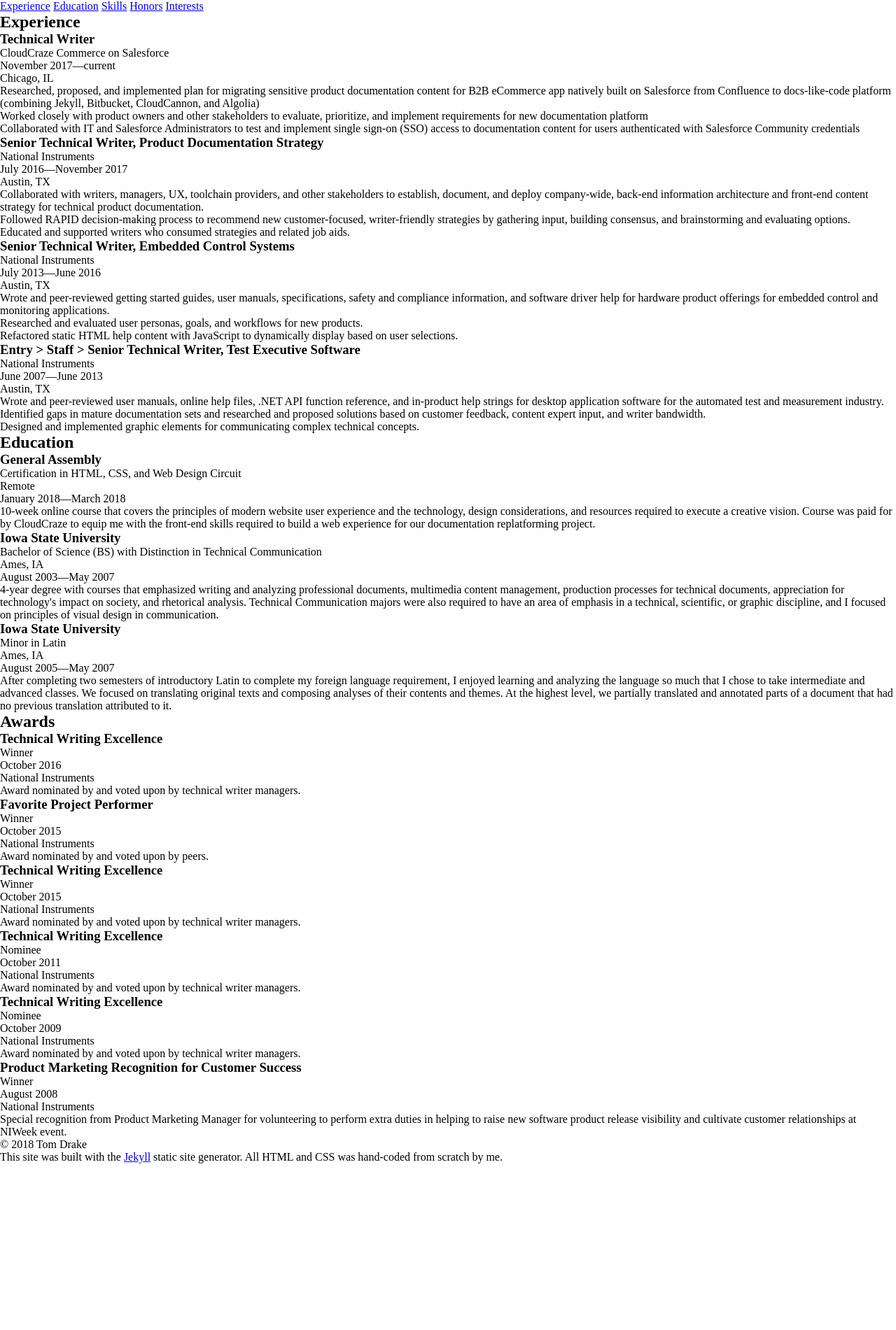
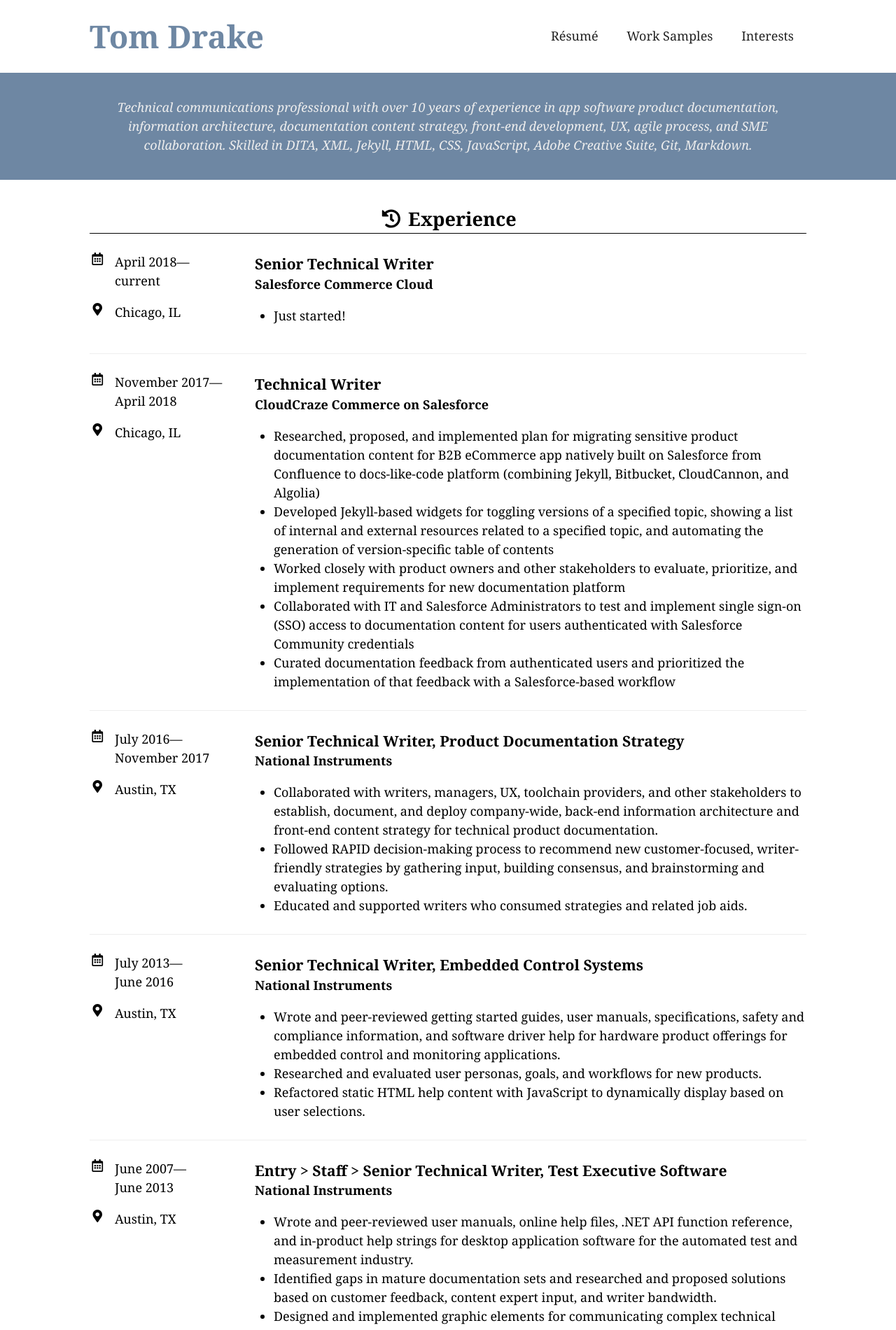
Before and after one commit to tddrake485/tddrake485.github.io, a Jekyll site: the page built from index.html, in a window 1280 px wide. Shown: the top 1901 px of the page at 70% size. Built offline with Jekyll 4.4.1, drawn with Linux system fonts in a browser that asks for light colours; nearby versions of some CDN libraries; some web fonts are replaced; before the commit the page ends 1663 px from its top, so only the background shows below that; some of the changed text lies outside the part shown.

Commit message:
progress

```diff
--- a/_config.yml
+++ b/_config.yml
@@ -1,10 +1,5 @@
 title: Tom Drake
 slogan: Technical Writing, Product Documentation Strategy, Information Architecture, Front-end Development
-summary:
-  - Technical communications professional with over 10 years of experience in app software product documentation, information architecture, documentation content strategy, front-end development, UX, agile development, and SME collaboration.
-  - Expertise in Jekyll, Github, DITA XML, HTML5, CSS, JavaScript, Python, Adobe Creative Suite, project management, independent research, and proposal development.
-  - Father, husband, dog owner, enthusiast of X-Men comics from the early 1990s.
-  - Ames, IA > Austin, TX > Greater Chicago Area, IL
 
 defaults:
   -
--- a/_data/resume.yml
+++ b/_data/resume.yml
@@ -1,14 +1,23 @@
 jobs:
+  - title: Senior Technical Writer
+    company: Salesforce Commerce Cloud
+    location: Chicago, IL
+    start: April 2018
+    end: current
+    description:
+      - Just started!
   -
     title: Technical Writer
     company: CloudCraze Commerce on Salesforce
     location: Chicago, IL
     start: November 2017
-    end: current
+    end: April 2018
     description:
       - Researched, proposed, and implemented plan for migrating sensitive product documentation content for B2B eCommerce app natively built on Salesforce from Confluence to docs-like-code platform (combining Jekyll, Bitbucket, CloudCannon, and Algolia)
+      - Developed Jekyll-based widgets for toggling versions of a specified topic, showing a list of internal and external resources related to a specified topic, and automating the generation of version-specific table of contents
       - Worked closely with product owners and other stakeholders to evaluate, prioritize, and implement requirements for new documentation platform
       - Collaborated with IT and Salesforce Administrators to test and implement single sign-on (SSO) access to documentation content for users authenticated with Salesforce Community credentials
+      - Curated documentation feedback from authenticated users and prioritized the implementation of that feedback with a Salesforce-based workflow
 
   -
     title: Senior Technical Writer, Product Documentation Strategy
@@ -75,33 +84,32 @@
       After completing two semesters of introductory Latin to complete my foreign language requirement, I enjoyed learning and analyzing the language so much that I chose to take intermediate and advanced classes. We focused on translating original texts and composing analyses of their contents and themes. At the highest level, we partially translated and annotated parts of a document that had no previous translation attributed to it.
 
 skills:
-  -
-    technical:
-      - HTML
-      - CSS
-      - JavaScript
-      - jQuery
-      - Python
-      - DITA
-      - XML
-      - Jekyll
-      - Algolia
-      - Perforce
-      - Bitbucket
-      - Git
-      - Github
-      - Adobe FrameMaker
-      - Adobe Photoshop
-      - Adobe Illustrator
-      - Adobe InDesign
-      - WordPress
-    industrial:
-      - Technical writing
-      - Technical editing
-      - Information architecture
-      - Product documentation strategy
-      - Agile development
-      - Interviewing and recruiting
+  technical:
+    - HTML
+    - CSS
+    - JavaScript
+    - jQuery
+    - Python
+    - DITA
+    - XML
+    - Jekyll
+    - Algolia
+    - Perforce
+    - Bitbucket
+    - Git
+    - Github
+    - Adobe FrameMaker
+    - Adobe Photoshop
+    - Adobe Illustrator
+    - Adobe InDesign
+    - WordPress
+  industrial:
+    - Technical writing
+    - Technical editing
+    - Information architecture
+    - Product documentation strategy
+    - Agile development
+    - Interviewing and recruiting
 
 languages:
   -
--- a/_layouts/default.html
+++ b/_layouts/default.html
@@ -2,23 +2,25 @@
 <html>
   <head>
     <meta charset="utf-8">
+    <meta name=viewport content="width=device-width, initial-scale=1">
+    <meta http-equiv="Content-Type" content="text/html; charset=utf-8" />
+    <meta name="description" content="{{ page.description }}">
     <link rel="stylesheet" href="{{ site.baseurl }}/css/style.css">
+    <script defer src="https://use.fontawesome.com/releases/v5.0.6/js/all.js"></script>
     <title>{{ site.title }} - {{ site.slogan }}</title>
   </head>
   <body>
     <header>
-      <h1></h1>
+      <div id="header-content">
+        <h1>{{ site.title }}</h1>
+        <nav>
+          <a href="index.html">R&eacute;sum&eacute;</a>
+          <a href="#">Work Samples</a>
+          <a href="#">Interests</a>
+        </nav>
+      </div>
     </header>
-    <nav>
-      <a href="#">Experience</a>
-      <a href="#">Education</a>
-      <a href="#">Skills</a>
-      <a href="#">Honors</a>
-      <a href="#">Interests</a>
-    </nav>
-    <main>
-      {{ content }}
-    </main>
+    {{ content }}
     <footer>
       <p>&copy; 2018 Tom Drake</p>
       <p>This site was built with the <a href="https://jekyllrb.com/" target="_blank">Jekyll</a> static site generator. All HTML and CSS was hand-coded from scratch by me.</p>
--- /dev/null
+++ b/_sass/header.scss
@@ -0,0 +1,24 @@
+header {
+  // background-color: $primary;
+  #header-content {
+    // color: white;
+    width: 80%;
+    margin: auto;
+    display: flex;
+    padding: 1em 0;
+    justify-content: space-between;
+    align-items: center;
+  }
+  nav {
+    a {
+      text-decoration: none;
+      padding: 1em;
+    }
+    a:link, a:visited {
+      color: #222;
+    }
+    a:hover {
+      background-color: $color-wheel-green;
+    }
+  }
+}
--- /dev/null
+++ b/_sass/resume.scss
@@ -0,0 +1,39 @@
+#summary {
+  background-color: $primary;
+  padding: 2em 0;
+  color: $off-white;
+  text-align: center;
+  margin-bottom: 2em;
+  #summary-content {
+    width: 80%;
+    margin: auto;
+    font-style: italic;
+  }
+}
+main {
+  // display: grid;
+  // grid-template-columns: 1fr 5fr;
+  width: 80%;
+  margin: auto;
+}
+
+.resume-section {
+  display: flex;
+  border-bottom: 1px solid #eee;
+  h4 {
+    margin-bottom: 1em;
+  }
+  .resume-date-location {
+    flex: 0 0 200px;
+    display: grid;
+    grid-template-columns: 2em 1fr;
+    grid-auto-rows: 4em;
+    p {
+      // background-color: #FFC4BF;
+    }
+  }
+  .resume-deets {
+    flex: 1;
+    margin-left: 2em;
+  }
+}
--- /dev/null
+++ b/_sass/type.scss
@@ -0,0 +1,32 @@
+body {
+  font-family: 'Noto Serif', serif;
+  // font-family: 'PT Serif', serif;
+  // font-family: 'Source Serif Pro', serif;
+  font-size: 18px;
+  line-height: 1.5;
+}
+
+h1, h2, h3, h4 {
+  // font-family: 'Raleway', sans-serif;
+  font-weight: 700;
+}
+
+h1 {
+  font-size: 2.5em;
+  color: $primary;
+}
+
+h2 {
+  text-align: center;
+  border-bottom: 1px solid;
+  margin-bottom: 1em;
+}
+
+section {
+  margin-bottom: 1.5em;
+}
+
+ul {
+  margin-left: 1.5em;
+  margin-bottom: 1.5em;
+}
--- a/css/style.scss
+++ b/css/style.scss
@@ -1,9 +1,23 @@
 ---
 title: CSS file
 ---
+
+$primary: #6E87A3;
+$color-wheel-purple: #9877FF;
+$color-wheel-sand: #FFC4BF;
+$color-wheel-green: #8FBCB4;
+$off-white: #eee;
 
 * {
   margin: 0;
   padding: 0;
   box-sizing: border-box;
 }
+
+@import url('https://fonts.googleapis.com/css?family=Noto+Serif:400,400i,700');
+@import url('https://fonts.googleapis.com/css?family=Source+Serif+Pro');
+@import url('https://fonts.googleapis.com/css?family=PT+Serif');
+@import url('https://fonts.googleapis.com/css?family=Raleway:400,700,800');
+@import "type.scss";
+@import "header.scss";
+@import "resume.scss";
--- a/index.html
+++ b/index.html
@@ -1,25 +1,42 @@
 ---
 layout: default
+description: Technical communications professional with over 10 years of experience in app software product documentation, information architecture, documentation content strategy, front-end development, UX, agile process, and SME collaboration. Skilled in DITA, XML, Jekyll, HTML, CSS, JavaScript, Adobe Creative Suite, Git, Markdown.
 ---
-
-<h2>Experience</h2>
-
+<section id="summary">
+  <div id="summary-content">
+    {{ page.description }}
+  </div>
+</section>
+<main>
+  <h2><i class="fas fa-history fa-fw"></i>&nbsp;Experience</h2>
   {% for job in site.data.resume.jobs %}
-<section>
+  <section class="resume-section">
+    <div class="resume-date-location">
+      <i class="far fa-calendar-alt fa-fw"></i>
+      <p>{{ job.start }}&mdash;<br>{{ job.end }}</p>
+      <i class="fas fa-map-marker-alt fa-fw"></i>
+      <p>{{ job.location }}</p>
+    </div>
+    <div class="resume-deets">
       <h3>{{ job.title }}</h3>
-  <p>{{ job.company }}</p>
-  <p>{{ job.start }}&mdash;{{ job.end }}</p>
-  <p>{{ job.location }}</p>
+      <h4>{{ job.company }}</h4>
       <ul>
         {% for item in job.description %}
         <li>{{ item }}</li>
         {% endfor %}
       </ul>
+    </div>
   </section>
   {% endfor %}
 
-<h2>Education</h2>
+  <h2><i class="fas fa-code fa-fw"></i>&nbsp;Technical Skills</h2>
+  {% for item in site.data.resume.skills.technical %}
+  <ul>
+    <li>{{ item }}</li>
+  </ul>
+  {% endfor %}
 
+  <h2><i class="fas fa-graduation-cap fa-fw"></i>&nbsp;Education</h2>
   {% for item in site.data.resume.education %}
   <section>
     <h3>{{ item.institution }}</h3>
@@ -30,8 +47,7 @@
   </section>
   {% endfor %}
 
-<h2>Awards</h2>
-
+  <h2><i class="fas fa-trophy fa-fw"></i>&nbsp;Awards</h2>
   {% for award in site.data.resume.awards %}
   <section>
     <h3>{{ award.name }}</h3>
@@ -41,3 +57,5 @@
     <p>{{ award.description }}</p>
   </section>
   {% endfor %}
+
+</main>
```
Also changed, not shown: 2 other files. Lines whose indentation alone changed are shown as unchanged.
